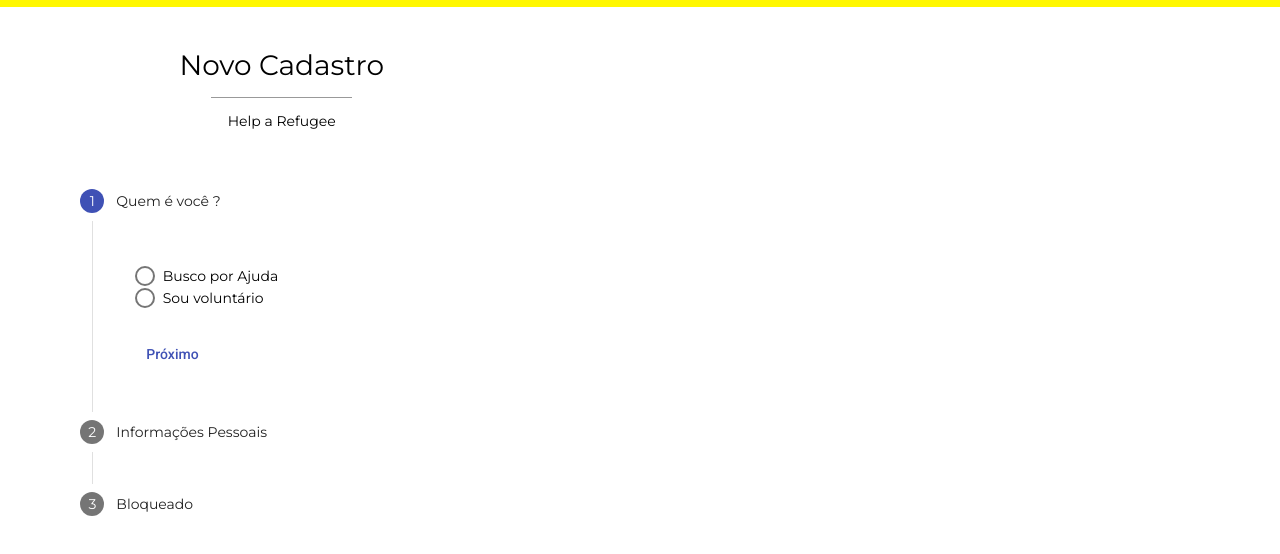
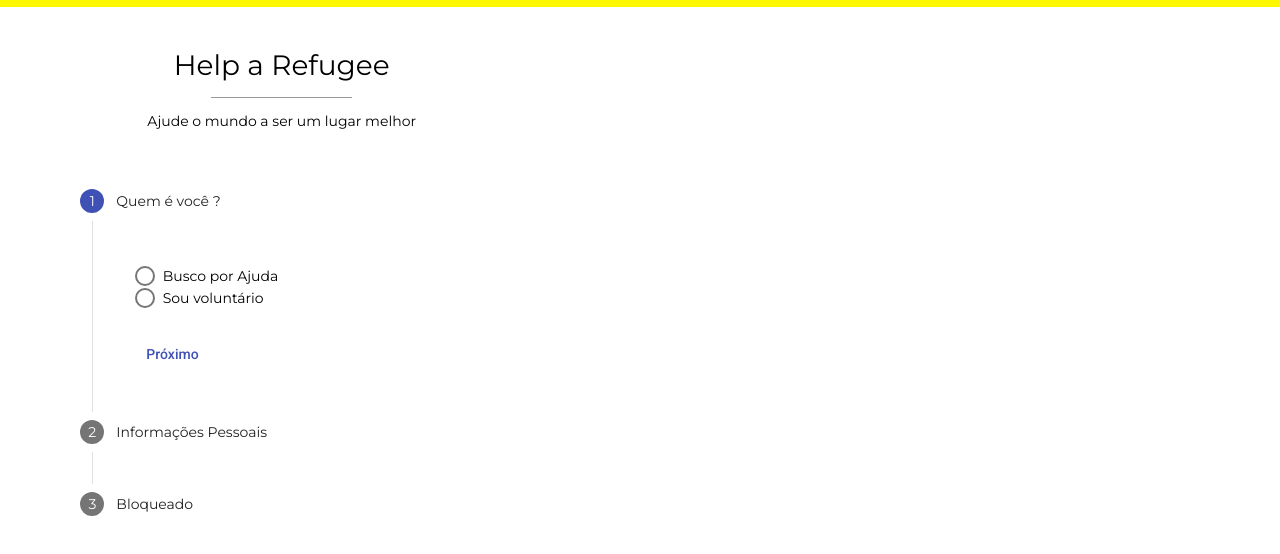
Before and after one commit to guisouza07/Help-a-Refugee, an Angular app in the folder front-end/: page / in a window 1280 px wide. Shown: the top 554 px of the page. Built offline with nearby package versions, Linux system fonts and the light colour scheme; what src would draw is missing.

Commit message:
add import

```diff
--- a/front-end/src/app/cadastro/cadastro.component.html
+++ b/front-end/src/app/cadastro/cadastro.component.html
@@ -1,8 +1,8 @@
 <div class="container-esquerda">
     <div class="header" style="text-align: center">
-        <h1>Novo Cadastro</h1>
+        <h1>Help a Refugee</h1>
         <hr class="mini-linha">
-        <h2 *ngIf="tipoUsuario === 'indefinido'">Help a Refugee</h2>
+        <h2 *ngIf="tipoUsuario === 'indefinido'">Ajude o mundo a ser um lugar melhor</h2>
         <h2 *ngIf="tipoUsuario === 'interested'">Solicitante de Refúgio</h2>
         <h2 *ngIf="tipoUsuario === 'helpOffer'">Voluntário</h2>
     </div>
--- a/front-end/src/app/cadastro/cadastro.component.ts
+++ b/front-end/src/app/cadastro/cadastro.component.ts
@@ -1,7 +1,4 @@
 import { Component, OnInit } from '@angular/core';
-import { FormBuilder, FormGroup, Validators } from '@angular/forms';
-import { dateInputsHaveChanged } from '@angular/material/datepicker/datepicker-input-base';
-import { never } from 'rxjs';
 
 @Component({
   selector: 'app-cadastro',
```
